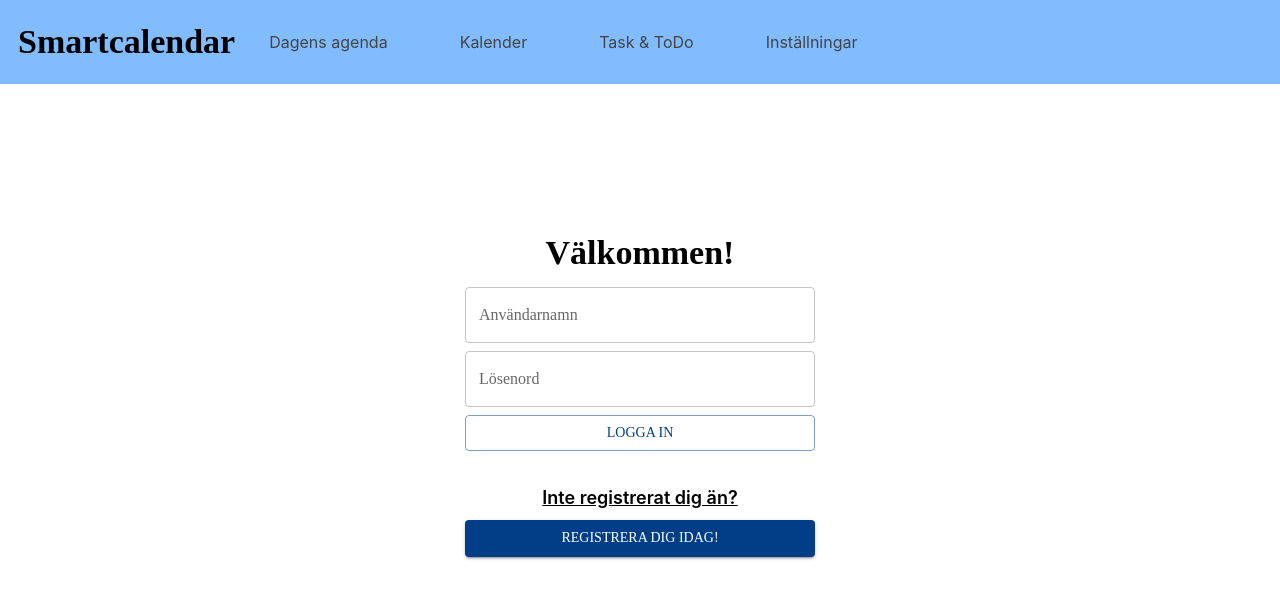
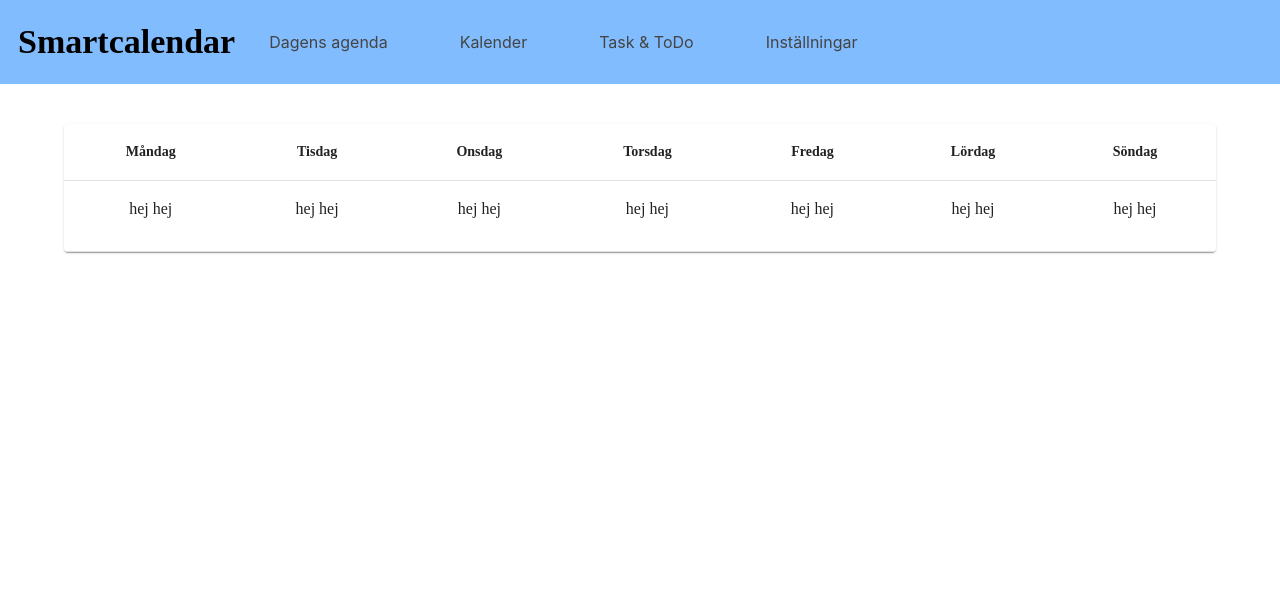
Before and after one commit to slidecart/G19SmartCalender, a React (Create React App) app in the folder frontend/: page / in a window 1280 px wide. Shown: the top 598 px of the page. Built offline with nearby package versions, Linux system fonts and the light colour scheme.

Commit message:
struktur kalender

```diff
--- a/frontend/src/App.jsx
+++ b/frontend/src/App.jsx
@@ -1,11 +1,12 @@
+
+import WeeklyCalendar from "./components/calendar/weeklyCalendar";
 import Header from "./components/containers/header";
-import LogIn from "./scenes/login";
 
 function App() {
   return (
     <>
       <Header/>
-      <LogIn/>
+      <WeeklyCalendar/>
     </>
   );
 
--- a/frontend/src/components/calendar.jsx
+++ /dev/null
@@ -1 +0,0 @@
-{/*Komponent för kalendern. Ska även finnas funktioner till backend som ska lägga till, redigera och ta bort aktiviteter*/}
--- /dev/null
+++ b/frontend/src/components/calendar/weeklyCalendar.jsx
@@ -0,0 +1,45 @@
+import { Box, Typography,  Table, TableBody, TableCell, TableContainer, TableHead, TableRow, Paper, Button, Container } from "@mui/material";
+import dayjs from "dayjs";
+
+{/*Komponent för kalendern. Ska även finnas funktioner till backend som ska lägga till, redigera och ta bort aktiviteter*/}
+
+
+
+function WeeklyCalendar() {
+
+    const weekdays = ["Måndag", "Tisdag", "Onsdag", "Torsdag", "Fredag", "Lördag", "Söndag"];
+
+    return(
+        <Container sx={{my:5}}>
+            <TableContainer component ={Paper}>
+                <Table>
+                    <TableHead>
+                        <TableRow>
+                            {weekdays.map((day) => (
+                                <TableCell key={day} align="center" sx={{ fontWeight:"bold"}}>{day}</TableCell>
+                            ))}
+                        </TableRow>
+                    </TableHead>
+                    <TableBody>
+                        <TableRow>
+                            {weekdays.map((day) => (
+                                <TableCell key={day} align="center" sx={{ verticalAlign:"top" }}>
+                                    <Box>
+                                        <Typography>
+                                            hej hej
+                                        </Typography>
+                                    </Box>
+                                    <ul>
+                                        {/*Här ska det finnas aktiviteter taget från backend*/}
+                                    </ul>
+                                </TableCell>
+                            ))}
+                        </TableRow>
+                    </TableBody>
+                </Table>
+            </TableContainer>
+        </Container>
+    );
+};
+
+export default WeeklyCalendar;
```
